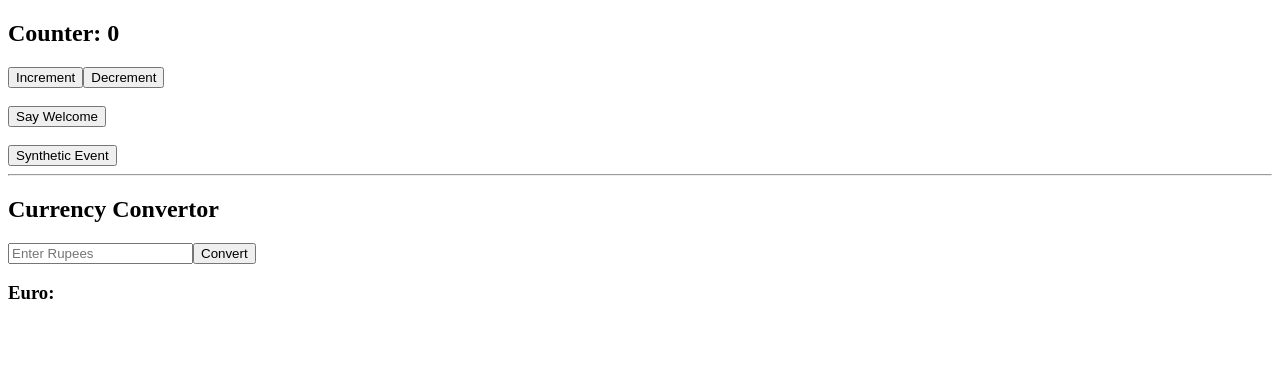
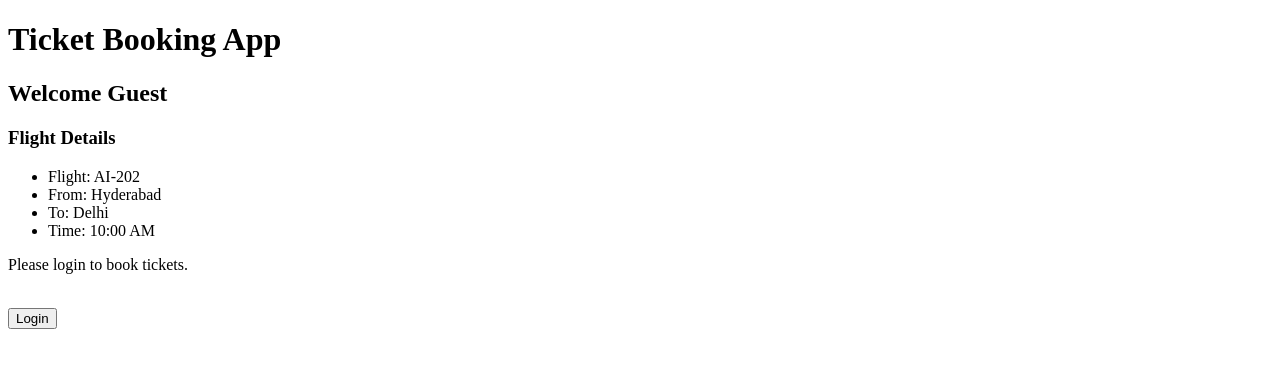
Before and after one commit to Manuha656/Cognizant_Java-FSE, a React (Create React App) app in the folder Deepskilling/React/reactproject/: page / in a window 1280 px wide. Shown: the top 368 px of the page. Built offline with nearby package versions, Linux system fonts and the light colour scheme.

Commit message:
React task 12

```diff
--- a/Deepskilling/React/reactproject/src/App.js
+++ b/Deepskilling/React/reactproject/src/App.js
@@ -15,6 +15,7 @@ import IndianPlayers from "./task9/IndianPlayers";
 import OfficeSpace from "./task10/OfficeSpace";
 import EventExamples from "./task11/EventExamples";
 import CurrencyConvertor from "./task11/CurrencyConvertor";
+import TicketBooking from "./task12/TicketBooking";
 
 function App() {
   // let flag = false;
@@ -76,10 +77,11 @@ function App() {
   // );
   return(
     <div>
-      {/* <OfficeSpace/> */}
+      {/* <OfficeSpace/>
       <EventExamples/>
       <hr/>
-      <CurrencyConvertor/>
+      <CurrencyConvertor/> */}
+      <TicketBooking/>
     </div>
   )
 }
--- /dev/null
+++ b/Deepskilling/React/reactproject/src/task12/Guest.js
@@ -0,0 +1,24 @@
+import React from "react";
+
+class Guest extends React.Component{
+    render(){
+        return (
+            <div>
+                <h2>Welcome Guest</h2>
+
+                <h3>Flight Details</h3>
+
+                <ul>
+                    <li>Flight: AI-202</li>
+                    <li>From: Hyderabad</li>
+                    <li>To: Delhi</li>
+                    <li>Time: 10:00 AM</li>
+                </ul>
+
+                <p>Please login to book tickets.</p>
+            </div>
+        );
+    }
+}
+
+export default Guest;
--- /dev/null
+++ b/Deepskilling/React/reactproject/src/task12/TicketBooking.js
@@ -0,0 +1,45 @@
+import React from "react";
+import User from "./User";
+import Guest from "./Guest";
+
+class TicketBooking extends React.Component{
+    constructor(){
+        super()
+        this.state ={
+            isLogged:false
+        }
+    }
+    login = ()=>{
+        this.setState({
+            isLogged:true
+        })
+    }
+    logout = ()=>{
+        this.setState({
+            isLogged:false
+        })
+    }
+    render(){
+        let page
+        if(this.state.isLogged)
+            page = <User/>
+        else
+            page = <Guest/>
+        return(
+            <div>
+                <h1>Ticket Booking App</h1>
+                {page}
+                <br />
+                {this.state.isLogged?(
+                    <button onClick={this.logout}>
+                        Logout
+                    </button>
+                ):(<button onClick={this.login}>
+                    Login
+                </button>)}
+            </div>
+        )
+    }
+}
+
+export default TicketBooking;
--- /dev/null
+++ b/Deepskilling/React/reactproject/src/task12/User.js
@@ -0,0 +1,24 @@
+import React from "react";
+
+class User extends React.Component{
+    render(){
+        return (
+            <div>
+                <h2>Welcome User</h2>
+
+                <h3>Flight Details</h3>
+
+                <ul>
+                    <li>Flight: AI-202</li>
+                    <li>From: Hyderabad</li>
+                    <li>To: Delhi</li>
+                    <li>Time: 10:00 AM</li>
+                </ul>
+
+                <button>Book Ticket</button>
+            </div>
+        );
+    }
+}
+
+export default User;
```
